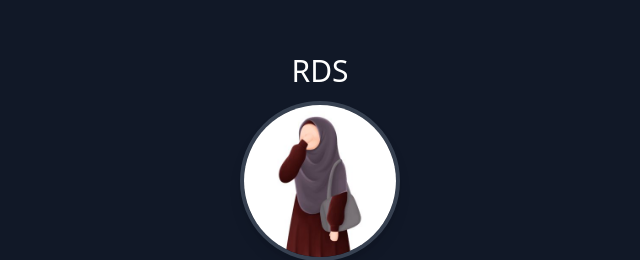
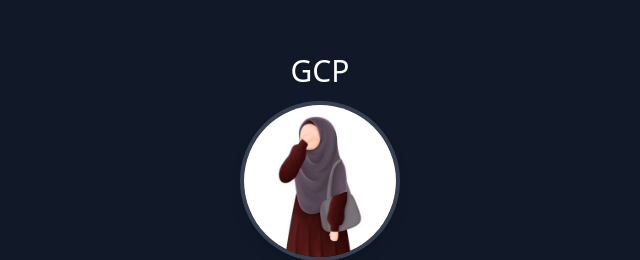
Before and after one commit to SeeminKhan/profile, a website: page public/index.html in a window 1280 px wide. Shown: the part 151-411 px from the top of the page, 320-960 px from the left. Drawn offline with nearby package versions, Linux system fonts and the light colour scheme.

Commit message:
Update index.html

```diff
--- a/public/index.html
+++ b/public/index.html
@@ -16,7 +16,7 @@
     </style>
 </head>
 <body class="bg-gray-900 text-gray-100 flex flex-col items-center justify-center min-h-screen p-6 text-center">
-    <h1 class="text-3xl text-white mb-3 hover:text-indigo-400 transition duration-300">RDS</h1>
+    <h1 class="text-3xl text-white mb-3 hover:text-indigo-400 transition duration-300">GCP</h1>
     <img src="image/img.jpg" alt="Your Photo" class="rounded-full w-40 h-40 mb-6 border-4 border-gray-700 shadow-lg transform hover:scale-110 transition duration-300">
     <h1 class="text-5xl font-extrabold text-white mb-3 hover:text-indigo-400 transition duration-300">Seemin Khan</h1>
     <p class="text-xl text-gray-300 mb-6 hover:text-gray-100 transition duration-300">Full Stack Developer | Passionate about crafting modern web applications</p>
```
